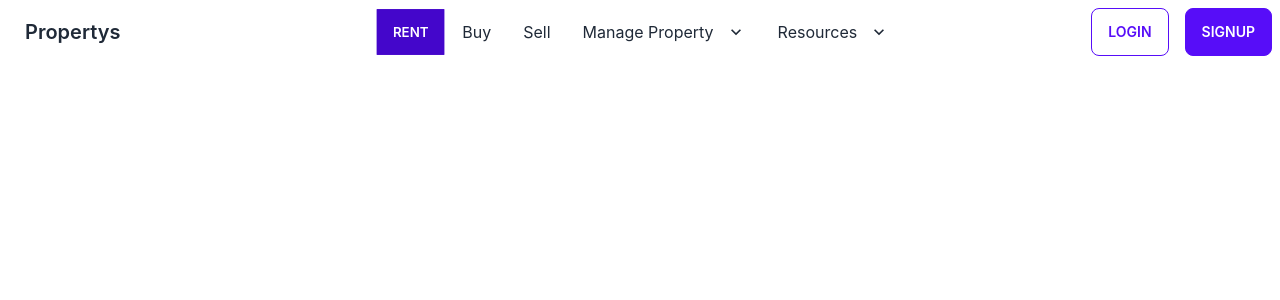
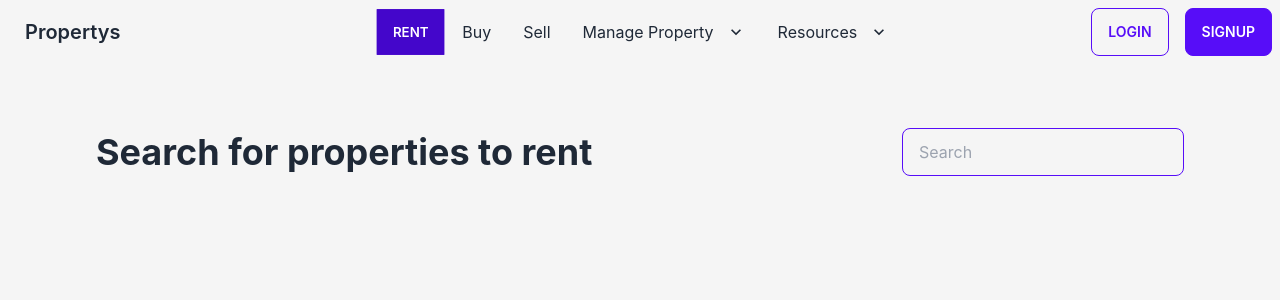
Before and after one commit to arc3us/propertys, a React (Create React App) app: page / in a window 1280 px wide. Shown: the top 300 px of the page. Built offline with nearby package versions, Linux system fonts and the light colour scheme.

Commit message:
Added basic hero search area

```diff
--- a/src/App.js
+++ b/src/App.js
@@ -1,11 +1,13 @@
 import logo from './logo.svg';
 import './App.css';
 import Navbar from './components/Navbar.js';
+import HeroSearch from './components/HeroSearch.js';
 
 function App() {
   return (
     <div>
       <Navbar/>
+      <HeroSearch />
     </div>
   );
 }
--- /dev/null
+++ b/src/components/HeroSearch.js
@@ -0,0 +1,22 @@
+import React from "react";
+
+function HeroSearch() {
+  return (
+    <div className="navbar pl-24 pr-24 pt-16 pt-16 ">
+      <div className="navbar-start">
+        <p className="text-4xl font-bold">Search for properties to rent</p>
+      </div>
+      <div className="navbar-end">
+        <div className="form-control">
+          <input
+            type="text"
+            placeholder="Search"
+            className="input input-bordered input-primary"
+          />
+        </div>
+      </div>
+    </div>
+  );
+}
+
+export default HeroSearch;
--- a/tailwind.config.js
+++ b/tailwind.config.js
@@ -10,7 +10,14 @@ module.exports = {
 
   daisyui: {
     styled: true,
-    themes: ["light"],
+    themes: ["light",
+      {
+        light: {
+          ...require("daisyui/src/colors/themes")["[data-theme=light]"],
+          "base-100": "#F5F5F5",
+        },
+      },
+    ],
     base: true,
     utils: true,
     logs: true,
```
